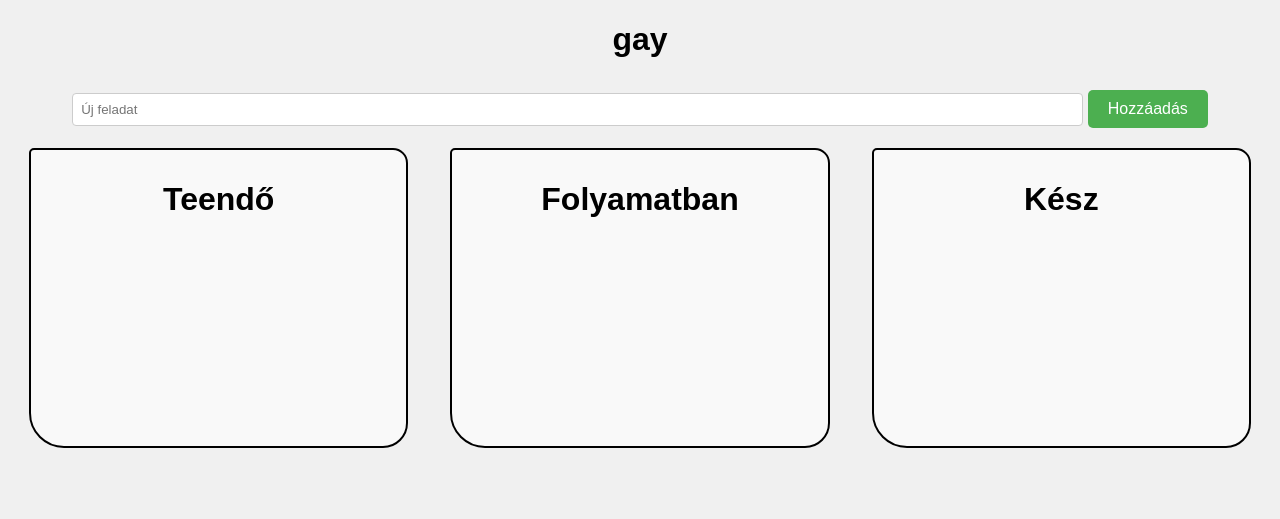
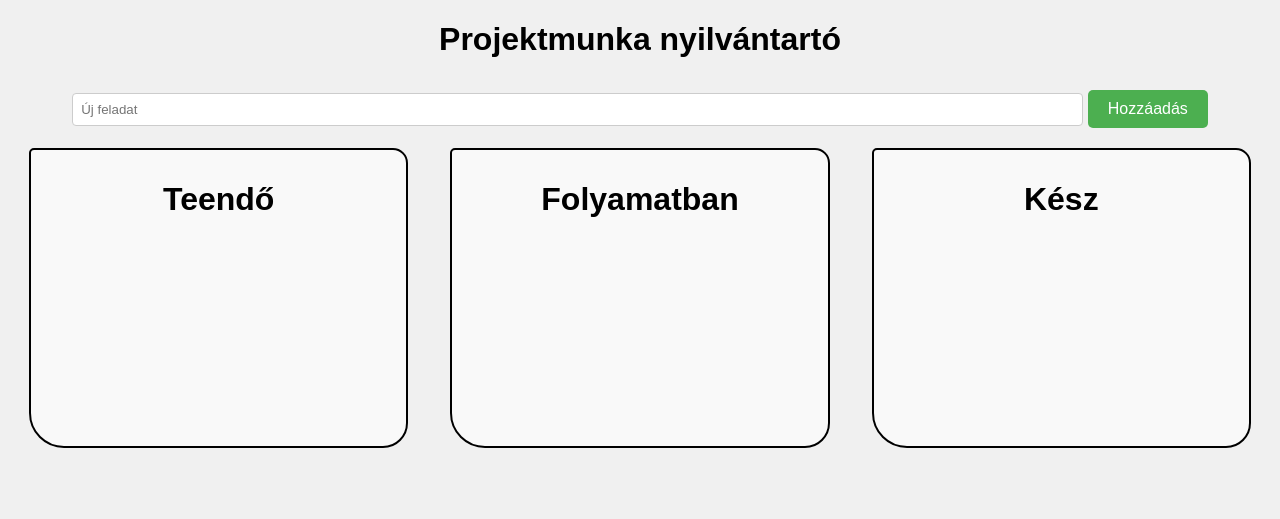
Before and after one commit to Iblamedawe/trello, a plain HTML site: page index.html in a window 1280 px wide. Drawn offline with Linux system fonts and the light colour scheme.

Commit message:
Removed woke

```diff
--- a/index.html
+++ b/index.html
@@ -8,7 +8,7 @@
     <script src="script.js" defer></script>
 </head>
 <body>
-    <h1>gay</h1>
+    <h1>Projektmunka nyilvántartó</h1>
     <input id="name" type="text" placeholder="Új feladat"> <button onclick="addTask()">Hozzáadás</button>
     <div class="board">
         <div><h1>Teendő</h1><div id="toDo" class="div1" ondrop="drophandeler(event)"ondragover="dragoverhandeler(event)"></div></div>
```
